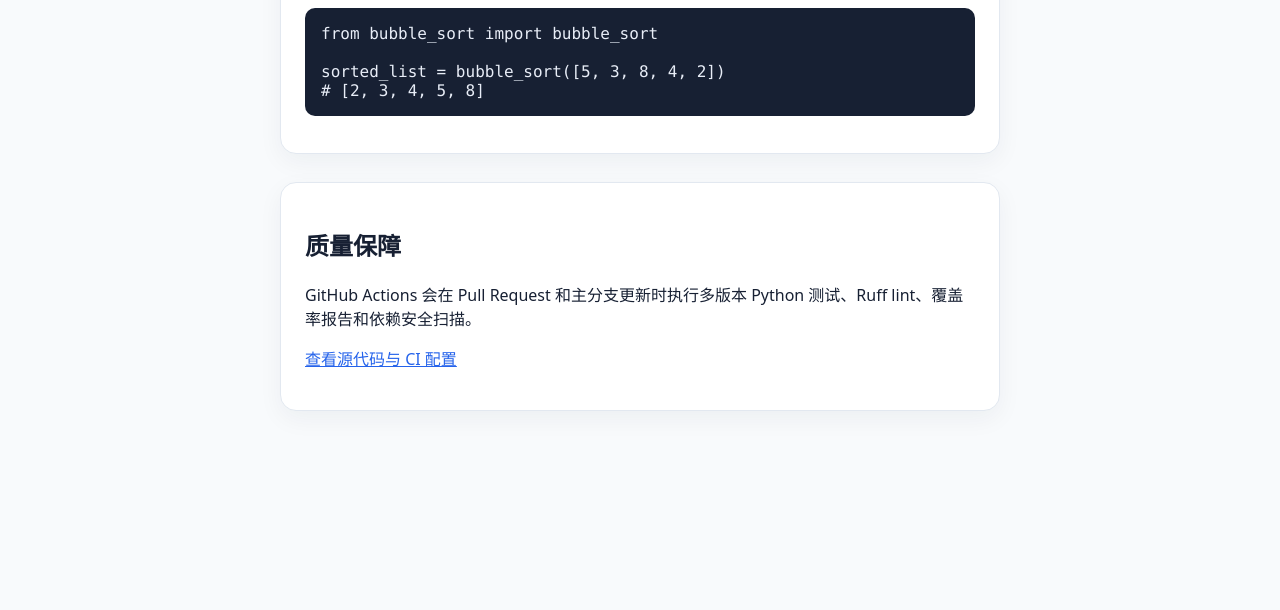
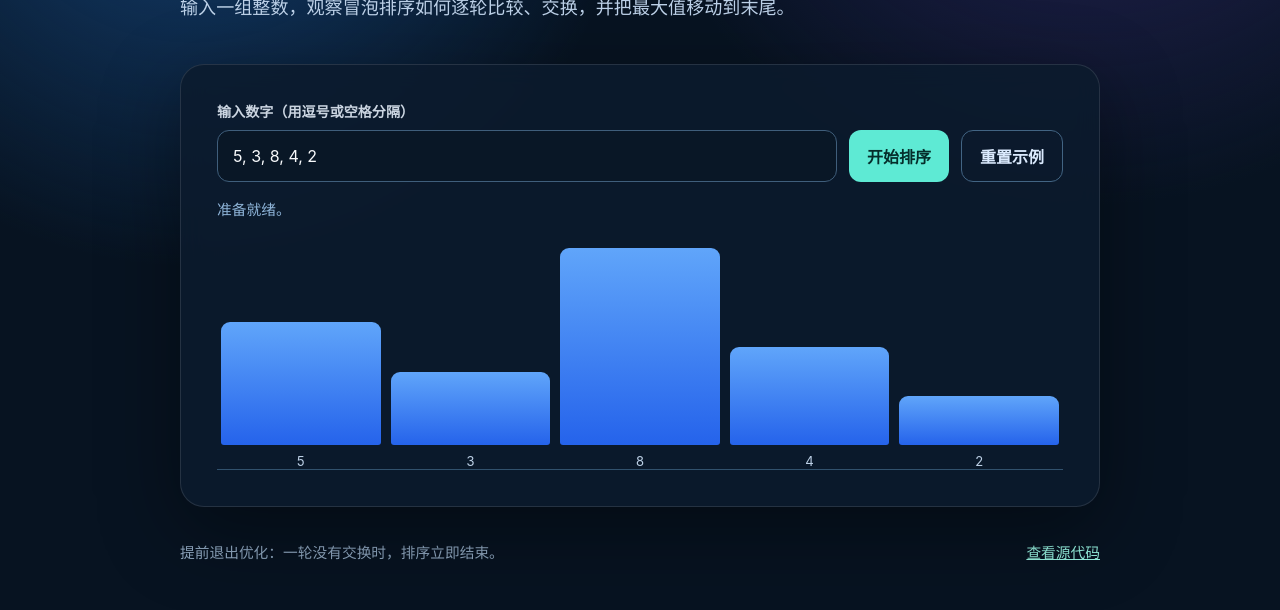
Before and after one commit to rui-fen/vscodetest, a plain HTML site: page site/index.html in a window 1280 px wide. Shown: the part 321-931 px from the top of the page. Before the commit the page ends 804 px from the top, so only its background shows below. Drawn offline with Linux system fonts and the light colour scheme.

Commit message:
Add interactive sorting demo

```diff
--- a/site/index.html
+++ b/site/index.html
@@ -3,37 +3,112 @@
   <head>
     <meta charset="utf-8">
     <meta name="viewport" content="width=device-width, initial-scale=1">
-    <title>vscodetest · 冒泡排序</title>
+    <title>冒泡排序实验室</title>
     <style>
-      :root { color-scheme: light; font-family: system-ui, -apple-system, BlinkMacSystemFont, "Segoe UI", sans-serif; }
-      body { margin: 0; background: #f8fafc; color: #172033; }
-      main { width: min(720px, calc(100% - 48px)); margin: 72px auto; }
-      h1 { font-size: clamp(2rem, 6vw, 3.5rem); margin-bottom: .4rem; }
-      .lead { color: #526078; font-size: 1.125rem; line-height: 1.7; }
-      section { background: #fff; border: 1px solid #e2e8f0; border-radius: 16px; padding: 24px; margin-top: 28px; box-shadow: 0 8px 24px #1720330d; }
-      pre { overflow-x: auto; padding: 16px; border-radius: 10px; background: #172033; color: #e8edf7; }
-      code { font-family: ui-monospace, SFMono-Regular, Menlo, monospace; }
-      a { color: #2563eb; }
+      :root { font-family: Inter, ui-sans-serif, system-ui, -apple-system, BlinkMacSystemFont, "Segoe UI", sans-serif; color: #eff6ff; background: #071321; }
+      * { box-sizing: border-box; }
+      body { margin: 0; min-height: 100vh; background: radial-gradient(circle at 15% 15%, #144174 0, transparent 28rem), radial-gradient(circle at 85% 5%, #2a245d 0, transparent 30rem), #071321; }
+      main { width: min(920px, calc(100% - 40px)); margin: 0 auto; padding: 72px 0 48px; }
+      .tag { display: inline-block; padding: 6px 10px; border: 1px solid #5eead4aa; border-radius: 999px; color: #99f6e4; font-size: .8rem; font-weight: 700; letter-spacing: .08em; text-transform: uppercase; }
+      h1 { max-width: 700px; margin: 18px 0 12px; font-size: clamp(2.6rem, 8vw, 5.6rem); line-height: .98; letter-spacing: -.065em; }
+      .intro { max-width: 620px; color: #bdd1e8; font-size: 1.13rem; line-height: 1.7; }
+      .panel { margin-top: 42px; padding: clamp(20px, 4vw, 36px); border: 1px solid #ffffff1c; border-radius: 24px; background: #0c1b2ddd; box-shadow: 0 24px 80px #0006; backdrop-filter: blur(12px); }
+      .label { display: block; margin-bottom: 9px; color: #cbd5e1; font-size: .88rem; font-weight: 700; }
+      .controls { display: flex; gap: 12px; flex-wrap: wrap; }
+      input { flex: 1 1 360px; min-width: 0; padding: 13px 15px; border: 1px solid #3f5e7b; border-radius: 12px; outline: none; background: #091726; color: #f8fafc; font: inherit; }
+      input:focus { border-color: #5eead4; box-shadow: 0 0 0 3px #5eead422; }
+      button { border: 0; border-radius: 12px; padding: 13px 18px; cursor: pointer; background: #5eead4; color: #052e2b; font: inherit; font-weight: 800; transition: transform .16s, filter .16s; }
+      button:hover { filter: brightness(1.08); transform: translateY(-1px); }
+      button.secondary { border: 1px solid #426483; background: transparent; color: #dbeafe; }
+      .message { min-height: 24px; margin: 16px 0 8px; color: #8fb5d9; font-size: .92rem; }
+      .bars { display: flex; align-items: end; gap: clamp(5px, 1vw, 10px); height: 240px; padding: 18px 4px 0; border-bottom: 1px solid #31516d; }
+      .bar-wrap { display: grid; flex: 1; min-width: 0; height: 100%; grid-template-rows: 1fr auto; gap: 8px; align-items: end; }
+      .bar { min-height: 18px; border-radius: 9px 9px 3px 3px; background: linear-gradient(180deg, #60a5fa, #2563eb); transition: height .36s ease, background .2s ease, transform .2s ease; }
+      .bar.active { background: linear-gradient(180deg, #fde68a, #f59e0b); transform: scaleX(1.06); }
+      .bar.done { background: linear-gradient(180deg, #99f6e4, #14b8a6); }
+      .value { text-align: center; color: #bcd0e6; font-size: .82rem; font-variant-numeric: tabular-nums; }
+      .footer { display: flex; justify-content: space-between; gap: 20px; margin-top: 34px; color: #91a9c2; font-size: .92rem; }
+      a { color: #99f6e4; }
+      @media (max-width: 560px) { main { width: min(100% - 28px, 920px); padding-top: 48px; } .controls button { flex: 1; } .bars { height: 180px; } .footer { display: block; } }
     </style>
   </head>
   <body>
     <main>
-      <h1>冒泡排序示例</h1>
-      <p class="lead">一个返回新列表、并在数据已有序时提前退出的 Python 冒泡排序实现。</p>
+      <span class="tag">Python algorithm demo</span>
+      <h1>看见排序<br>正在发生。</h1>
+      <p class="intro">输入一组整数，观察冒泡排序如何逐轮比较、交换，并把最大值移动到末尾。</p>
 
-      <section>
-        <h2>使用方式</h2>
-        <pre><code>from bubble_sort import bubble_sort
-
-sorted_list = bubble_sort([5, 3, 8, 4, 2])
-# [2, 3, 4, 5, 8]</code></pre>
+      <section class="panel" aria-labelledby="demo-title">
+        <label class="label" id="demo-title" for="numbers">输入数字（用逗号或空格分隔）</label>
+        <div class="controls">
+          <input id="numbers" value="5, 3, 8, 4, 2" inputmode="numeric" aria-describedby="message">
+          <button id="sort" type="button">开始排序</button>
+          <button id="reset" class="secondary" type="button">重置示例</button>
+        </div>
+        <p class="message" id="message" role="status">准备就绪。</p>
+        <div class="bars" id="bars" aria-label="数字排序可视化"></div>
       </section>
 
-      <section>
-        <h2>质量保障</h2>
-        <p>GitHub Actions 会在 Pull Request 和主分支更新时执行多版本 Python 测试、Ruff lint、覆盖率报告和依赖安全扫描。</p>
-        <p><a href="https://github.com/rui-fen/vscodetest">查看源代码与 CI 配置</a></p>
-      </section>
+      <footer class="footer">
+        <span>提前退出优化：一轮没有交换时，排序立即结束。</span>
+        <a href="https://github.com/rui-fen/vscodetest">查看源代码</a>
+      </footer>
     </main>
+    <script>
+      const input = document.querySelector('#numbers');
+      const bars = document.querySelector('#bars');
+      const message = document.querySelector('#message');
+      const sortButton = document.querySelector('#sort');
+      let values = [];
+
+      function parseValues() {
+        const items = input.value.trim().split(/[，,\s]+/).filter(Boolean).map(Number);
+        if (!items.length || items.some(item => !Number.isFinite(item))) throw new Error('请输入至少一个有效数字。');
+        return items;
+      }
+
+      function render(active = [], completedFrom = values.length) {
+        const max = Math.max(...values.map(Math.abs), 1);
+        bars.innerHTML = values.map((value, index) => {
+          const height = Math.max(12, Math.abs(value) / max * 100);
+          const classes = ['bar', active.includes(index) ? 'active' : '', index >= completedFrom ? 'done' : ''].join(' ');
+          return `<div class="bar-wrap"><div class="${classes}" style="height:${height}%"></div><span class="value">${value}</span></div>`;
+        }).join('');
+      }
+
+      const pause = ms => new Promise(resolve => setTimeout(resolve, ms));
+
+      async function sort() {
+        try { values = parseValues(); } catch (error) { message.textContent = error.message; return; }
+        sortButton.disabled = true;
+        sortButton.textContent = '排序中…';
+        let comparisons = 0;
+        for (let end = values.length - 1; end > 0; end--) {
+          let swapped = false;
+          for (let index = 0; index < end; index++) {
+            comparisons++;
+            render([index, index + 1], end + 1);
+            message.textContent = `第 ${comparisons} 次比较：${values[index]} 与 ${values[index + 1]}`;
+            await pause(420);
+            if (values[index] > values[index + 1]) {
+              [values[index], values[index + 1]] = [values[index + 1], values[index]];
+              swapped = true;
+              render([index, index + 1], end + 1);
+              await pause(220);
+            }
+          }
+          if (!swapped) break;
+        }
+        render([], 0);
+        message.textContent = `排序完成：${comparisons} 次比较，结果为 [${values.join(', ')}]。`;
+        sortButton.disabled = false;
+        sortButton.textContent = '开始排序';
+      }
+
+      document.querySelector('#sort').addEventListener('click', sort);
+      document.querySelector('#reset').addEventListener('click', () => { input.value = '5, 3, 8, 4, 2'; values = parseValues(); render(); message.textContent = '已重置示例。'; });
+      values = parseValues();
+      render();
+    </script>
   </body>
 </html>
```
